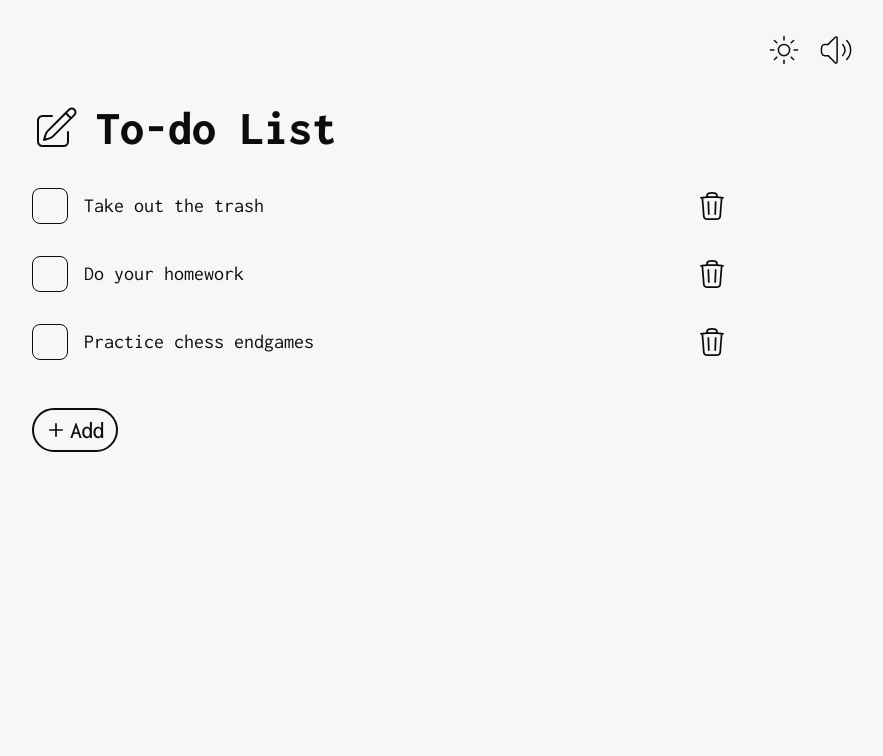
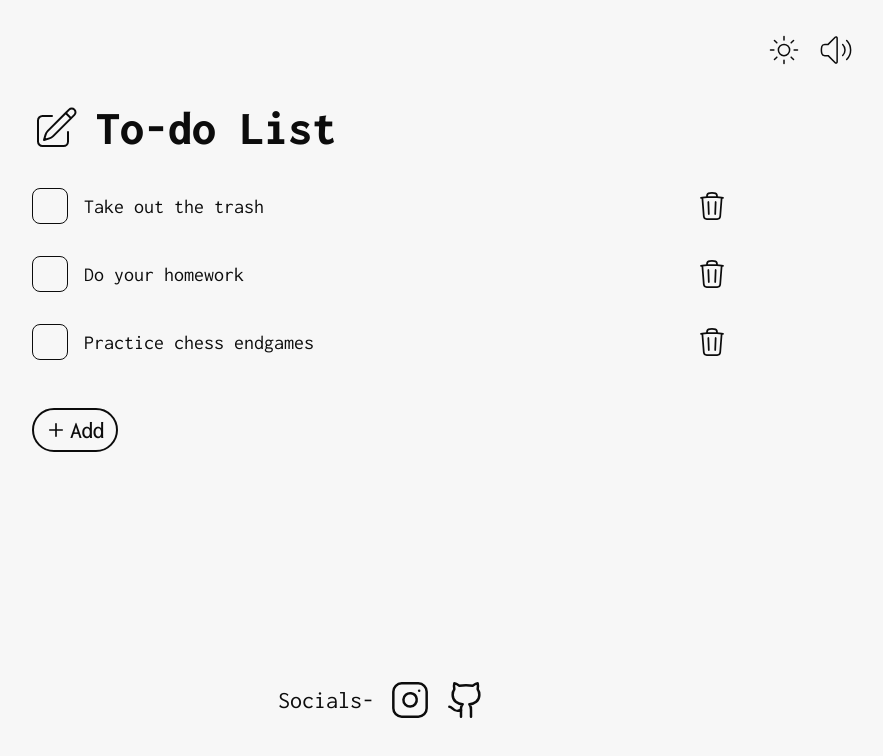
Before and after one commit to Uncannypotato69/To-Do-List, a React (Vite) app: page / in a window 1280 px wide. Shown: the top 756 px of the page, without its empty margins (258-1141 px from the left). Built offline with nearby package versions, Linux system fonts and the light colour scheme; no server answers.

Commit message:
Finally done(maybe)

```diff
--- a/package.json
+++ b/package.json
@@ -11,6 +11,7 @@
   },
   "dependencies": {
     "@react-spring/web": "^9.7.5",
+    "lucide-react": "^0.453.0",
     "react": "^18.3.1",
     "react-dom": "^18.3.1",
     "use-sound": "^4.0.3"
--- a/src/components/list/index.jsx
+++ b/src/components/list/index.jsx
@@ -1,38 +1,55 @@
-import classes from "./list.module.css"
-import Button from "../button"
-import Trash from "../trash"
-import Checkbox from "../checkbox"
-import { useEffect, useRef, useState } from "react"
-import useStickyState from "./useStickyState.jsx"
-import { to } from "@react-spring/web"
-
-
+import classes from "./list.module.css";
+import Button from "../button";
+import Trash from "../trash";
+import Checkbox from "../checkbox";
+import { useEffect, useRef, useState } from "react";
+import useStickyState from "./useStickyState.jsx";
+import { to } from "@react-spring/web";
 
 export default function List() {
   //Array of Tasks
   const [tasks, setTasks] = useStickyState(
     [
-            { text: "Take out the trash", id: crypto.randomUUID(), deleted: false, comepleted: true },
-            { text: "Do your homework", id: crypto.randomUUID(), deleted: false, comepleted: false },
-            { text: "Practice chess endgames", id: crypto.randomUUID(), deleted: false, comepleted: false }
+      {
+        text: "Take out the trash",
+        id: crypto.randomUUID(),
+        deleted: false,
+        comepleted: true,
+      },
+      {
+        text: "Do your homework",
+        id: crypto.randomUUID(),
+        deleted: false,
+        comepleted: false,
+      },
+      {
+        text: "Practice chess endgames",
+        id: crypto.randomUUID(),
+        deleted: false,
+        comepleted: false,
+      },
     ],
     "tasks"
   );
 
   //Text while person is editing his task (yes, I assumed his gender)
-    const [newText, setNewText] = useState("")
+  const [newText, setNewText] = useState("");
 
   //Index of the element being Edited
-    const [editIndex, setEditIndex] = useState(null)
+  const [editIndex, setEditIndex] = useState(null);
 
   // Refs
   const taskRefs = useRef([]);
-    const checkboxRefs = useRef([])
-
+  const checkboxRefs = useRef([]);
 
   // Function to add a new task and focus on its input
   function handleClick() {
-        const newTask = { text: "", id: crypto.randomUUID(), deleted: false, comepleted: false};
+    const newTask = {
+      text: "",
+      id: crypto.randomUUID(),
+      deleted: false,
+      comepleted: false,
+    };
     const newTasks = [...tasks, newTask];
     setTasks(newTasks);
 
@@ -43,32 +60,40 @@ export default function List() {
   }
 
   //Toggle Function
-    function ToggleTask(index){
-        const newTasks = [...tasks]
-        newTasks[index].completed = !newTasks[index].completed
-        setTasks(newTasks)
-        console.log("task is toggled")
+  function ToggleTask(index) {
+    const newTasks = [...tasks];
+    newTasks[index].completed = !newTasks[index].completed;
+    setTasks(newTasks);
+    console.log("task is toggled");
   }
 
   //Function to handle the Edit
-    function handleEdit(){
-    const newTasks = [...tasks]
+  function handleEdit() {
+    const newTasks = [...tasks];
     setTimeout(() => {
       taskRefs.current[newTasks.length - 1].blur();
     }, 0);
   }
 
   //function to delete an Item
-    function deleteToggle(index){
-        const newTasks = [...tasks]
-        newTasks[index].deleted = !newTasks[index].deleted
-        const newTasksAD = newTasks.filter((newTask) => newTask.deleted !== true)
-        setTasks(newTasksAD)
+  function deleteToggle(index) {
+    const newTasks = [...tasks];
+    newTasks[index].deleted = !newTasks[index].deleted;
+    const newTasksAD = newTasks.filter((newTask) => newTask.deleted !== true);
+    setTasks(newTasksAD);
   }
 
+  function handleTextChange(e, index) {
+    const updatedTasks = [...tasks];
+    updatedTasks[index].text = e.target.value; // Update the text of the specific task
+    setTasks(updatedTasks);
+
+    // Adjust the width of the input
+    taskRefs.current[index].style.width = e.target.value.length + "ch";
+  }
 
   useEffect(() => {
-        taskRefs.current.forEach(input => {
+    taskRefs.current.forEach((input) => {
       if (input) {
         input.style.width = input.value.length + "ch";
       }
@@ -81,25 +106,49 @@ export default function List() {
         {tasks.map((task, index) => {
           return (
             <li key={task.id} className={`${classes.list__item}`}>
-                            <Checkbox ToggleTask={ToggleTask} index={index} completed={task.completed} id={task.id}/>
-                            <span className={`${task.completed ? classes.completed : ""}`}>
+              <Checkbox
+                ToggleTask={ToggleTask}
+                index={index}
+                completed={task.completed}
+                id={task.id}
+              />
+              <span
+                className={`${task.completed ? classes.completed : ""} ${
+                  classes.list__span
+                }`}
+              >
                 <input
                   type="text"
+                  // style={{ maxWidth: "100%" }}
                   value={task.text}
-                                onChange={(e) => {setNewText(e.target.value); taskRefs.current[index].style.width = e.target.value.length + "ch"}}
-                                onBlur={() => handleEdit()}
+                  onChange={(e) => {
+                    setNewText(e.target.value);
+                    taskRefs.current[index].style.width =
+                      e.target.value.length + "ch";
+                    handleTextChange(e, index);
+                  }}
+                  onBlur={() =>
+                    handleTextChange({ target: { value: task.text } }, index)
+                  }
                   onKeyDown={(e) => {
                     if (e.key === "Enter") {
                       e.preventDefault();
-                                                             handleEdit();
+                      handleTextChange({ target: { value: task.text } }, index);
+                      e.target.blur();
                     }
                   }}
                   className={`${classes.listItem__input}`}
-                                ref={(el) => (taskRefs.current[index] = el)} // Assign ref to each input
+                  ref={(el) => (taskRefs.current[index] = el)}
+                  x
                 />
               </span>
 
-                            <Trash deleteToggle={deleteToggle} index={index} id={task.id} deleted={task.deleted}/>
+              <Trash
+                deleteToggle={deleteToggle}
+                index={index}
+                id={task.id}
+                deleted={task.deleted}
+              />
             </li>
           );
         })}
--- a/src/components/list/list.module.css
+++ b/src/components/list/list.module.css
@@ -4,7 +4,7 @@
     justify-content: start;
     flex-direction: column;
     gap: 3rem;
-    min-height: 20vh;
+    padding-bottom: 6rem;
 }
 
 .UL {
@@ -21,23 +21,31 @@
     align-items: center;
     justify-content: start;
     gap: 1rem;
+    max-width: 100%;
 }
-
-/* .listItem__span {
-    width: 100%;
-} */
 
 .listItem__input {
     border: none;
     background: none;
     outline: none;
-    width: 100%;
     color: var(--clr-black);
-    /* height: 4rem; */
+    flex-grow: 1;
+    /* Allow the input to grow */
+    min-width: 5rem;
+    /* Set a minimum width for the input */
+    max-width: 100%;
+    /* Prevent it from growing too large */
+    overflow: hidden;
+    /* Hide overflowed content */
+    text-overflow: ellipsis;
+    /* Add ellipsis for overflowing text */
+    white-space: nowrap;
+    /* Prevent text from wrapping */
 }
 
-.lineThrough {
-    text-decoration: line-through;
+.list__span {
+    display: flex;
+    max-width: calc(100% - 7rem)
 }
 
 .completed.completed::after {
--- /dev/null
+++ b/src/components/social/index.jsx
@@ -0,0 +1,24 @@
+import { Instagram, Github } from "lucide-react";
+import classes from "./social.module.css";
+
+export default function Social() {
+  return (
+    <div className={`${classes.social__container}`}>
+      <p className={`${classes.social__text}`}>Socials-</p>
+      <a href="https://www.instagram.com/harshtheatomicpotato/">
+        <Instagram
+          size={"40px"}
+          strokeWidth={1.5}
+          className={`${classes.social__icon}`}
+        />
+      </a>
+      <a href="https://github.com/Uncannypotato69">
+        <Github
+          size={"40px"}
+          strokeWidth={1.5}
+          className={`${classes.social__icon}`}
+        />
+      </a>
+    </div>
+  );
+}
--- /dev/null
+++ b/src/components/social/social.module.css
@@ -0,0 +1,23 @@
+.social__container {
+    display: flex;
+    align-items: center;
+    justify-content: center;
+    gap: 1rem;
+    position: absolute;
+    bottom: 2rem;
+    left: 50%;
+    transform: translateX(-50%);
+}
+
+.social__icon {
+    color: var(--clr-black);
+    transition: all 200ms;
+}
+
+.social__icon:hover {
+    transform: translatey(4px) scale(0.9);
+}
+
+.social__text {
+    font-size: var(--size-2xl);
+}
--- a/src/components/trash/index.jsx
+++ b/src/components/trash/index.jsx
@@ -13,7 +13,7 @@ export default function Trash({deleteToggle, index, id}){
 
     const {sound} = useContext(SoundContext)
 
-    const [play] = useSound(popSFX, {volume: 1, playbackRate: 1.2})
+    const [play] = useSound(popSFX, {volume: 1, playbackRate: 1.2, soundEnabled: sound})
 
     return(
 
@@ -29,7 +29,3 @@ export default function Trash({deleteToggle, index, id}){
         </label>
     )
 }
-
-// <svg xmlns="http://www.w3.org/2000/svg" width="32" height="32" fill="none" viewBox="0 0 32 32">
-//   <path stroke="#0C0C0C" stroke-linecap="round" stroke-linejoin="round" stroke-width="2" d="m19.654 12-.462 12m-6.384 0-.462-12m13.29-4.28c.457.07.911.143 1.364.222m-1.363-.221-1.424 18.51A3 3 0 0 1 21.222 29H10.778a3 3 0 0 1-2.991-2.77L6.363 7.72m19.274 0A64.153 64.153 0 0 0 21 7.193m-16 .75a63.82 63.82 0 0 1 1.363-.221m0 0A64.149 64.149 0 0 1 11 7.192m10 0V5.971c0-1.573-1.214-2.885-2.786-2.936a69.264 69.264 0 0 0-4.428 0C12.214 3.085 11 4.398 11 5.971v1.221m10 0a64.887 64.887 0 0 0-10 0"/>
-// </svg>
--- a/src/main.jsx
+++ b/src/main.jsx
@@ -1,20 +1,21 @@
-import Theme from "./components/header/theme"
-import Sound from "./components/header/sound"
-import Header from "./components/header"
-import Title from "./components/Title"
-import List from "./components/list"
-import { ThemeContext } from "./Theme"
-import { useContext } from "react"
+import Theme from "./components/header/theme";
+import Sound from "./components/header/sound";
+import Header from "./components/header";
+import Title from "./components/Title";
+import List from "./components/list";
+import { ThemeContext } from "./Theme";
+import { useContext } from "react";
+import Social from "./components/social";
 
-export default function Main(){
-
+export default function Main() {
   const { theme } = useContext(ThemeContext);
 
-  return(
+  return (
     <div className={`app container section`}>
-    <Header />
-    <Title/>
-    <List/>
-  </div>
-  )
+      <Header />
+      <Title />
+      <List />
+      <Social />
+    </div>
+  );
 }
--- a/src/styles/style.css
+++ b/src/styles/style.css
@@ -49,6 +49,7 @@ html {
 
 body {
     font-family: "Inconsolata", sans-serif;
+    overflow-x: hidden;
     background-color: var(--clr-white);
     color: var(--clr-black);
     transition: all 0.25s ease-in-out;
@@ -73,29 +74,31 @@ button {
 }
 
 .app {
-    min-height: 100vh;
+    min-height: 90vh;
+    position: relative;
+    padding-bottom: 6rem;
 }
 
 .path {
     stroke-opacity: 0.75;
 }
 
-li:nth-child(1) .path {
+li:nth-child(5n+1) .path {
     stroke: var(--clr-yellow);
 }
 
-li:nth-child(2) .path {
+li:nth-child(5n+2) .path {
     stroke: var(--clr-indigo);
 }
 
-li:nth-child(3) .path {
+li:nth-child(5n+3) .path {
     stroke: var(--clr-pink);
 }
 
-li:nth-child(4) .path {
+li:nth-child(5n+4) .path {
     stroke: var(--clr-lime);
 }
 
-li:nth-child(5) .path {
+li:nth-child(5n+5) .path {
     stroke: var(--clr-violet);
 }
--- a/src/styles/utils.css
+++ b/src/styles/utils.css
@@ -37,23 +37,23 @@ li span:has(input[type="text"]):after {
     transition: all 1000ms ease-out;
 }
 
-li:nth-child(1) span:has(input[type="text"]):after {
+li:nth-child(5n+1) span:has(input[type="text"]):after {
     background-color: var(--clr-yellow)
 }
 
-li:nth-child(2) span:has(input[type="text"]):after {
+li:nth-child(5n+2) span:has(input[type="text"]):after {
     background-color: var(--clr-indigo)
 }
 
-li:nth-child(3) span:has(input[type="text"]):after {
+li:nth-child(5n+3) span:has(input[type="text"]):after {
     background-color: var(--clr-pink)
 }
 
-li:nth-child(4) span:has(input[type="text"]):after {
+li:nth-child(5n+4) span:has(input[type="text"]):after {
     background-color: var(--clr-lime)
 }
 
-li:nth-child(5) span:has(input[type="text"]):after {
+li:nth-child(5n+5) span:has(input[type="text"]):after {
     background-color: var(--clr-violet)
 }
 
```
Also changed, not shown: 1 other file (tests, documents, lock files or other folders). Lines whose indentation alone changed are shown as unchanged.
